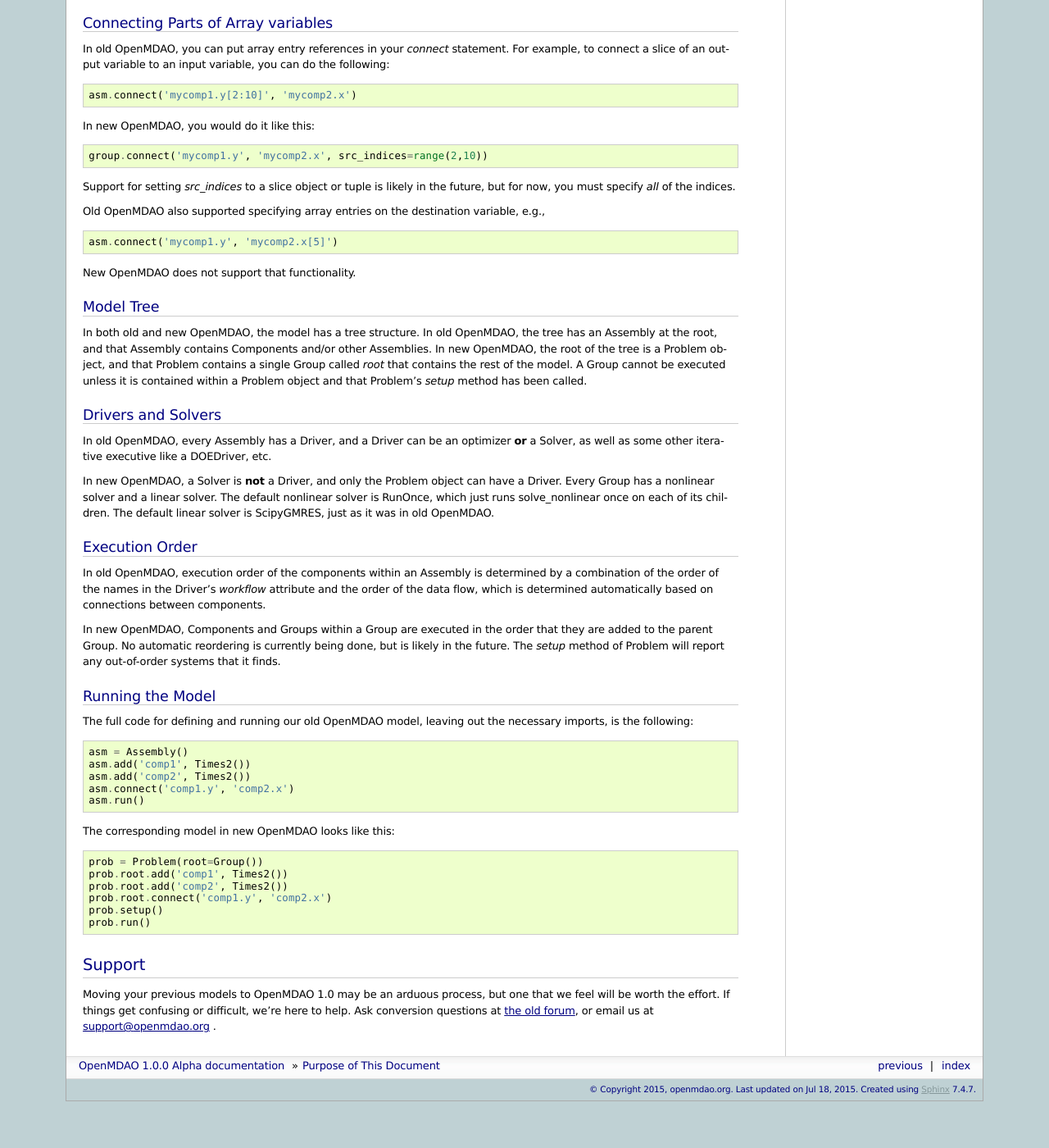
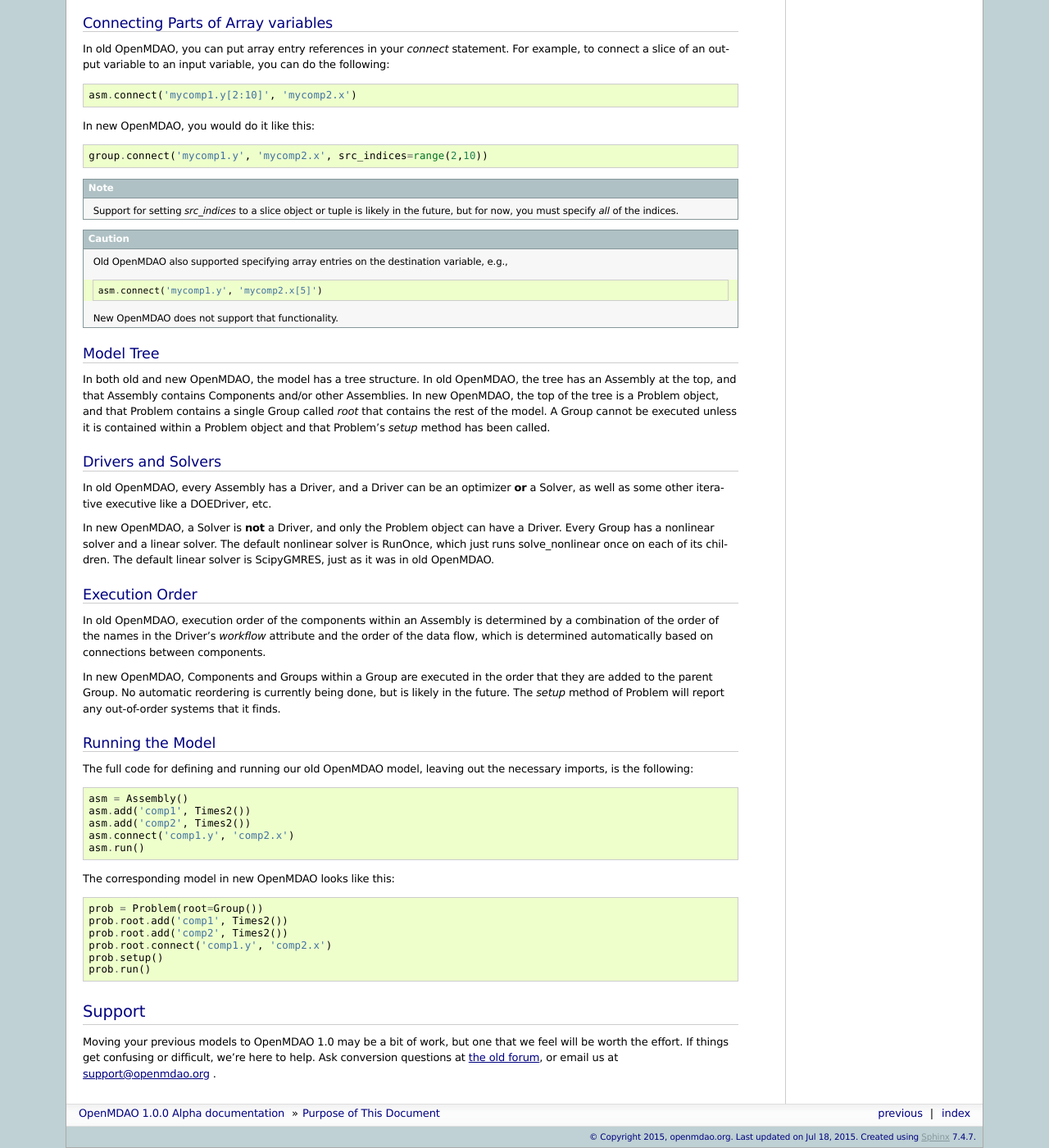
Before and after one commit to OpenMDAO/OpenMDAO1, a Sphinx documentation site: the page built from openmdao/docs/conversion-guide/conversion.rst, in a window 1280 px wide and 1400 px high, scrolled down 4729 px. Shown: the whole window at 82% size. Built offline with Sphinx 7.4.7, drawn with Linux system fonts in a browser that asks for light colours; pages that are not in the unit, such as notebooks, are missing from menus; before the commit the page ends 6072 px from its top, so only the background shows below that.

Commit message:
some more tweaks to conversion

```diff
--- a/openmdao/docs/conversion-guide/conversion.rst
+++ b/openmdao/docs/conversion-guide/conversion.rst
@@ -418,25 +418,29 @@ In new OpenMDAO, you would do it like this:
 
     group.connect('mycomp1.y', 'mycomp2.x', src_indices=range(2,10))
 
-Support for setting *src_indices* to a slice object or tuple is likely
-in the future, but for now, you must specify *all* of the indices.
+.. note::
 
-Old OpenMDAO also supported specifying array entries on the destination
-variable, e.g.,
+  Support for setting *src_indices* to a slice object or tuple is likely
+  in the future, but for now, you must specify *all* of the indices.
 
-::
+.. caution::
 
-    asm.connect('mycomp1.y', 'mycomp2.x[5]')
+  Old OpenMDAO also supported specifying array entries on the destination
+  variable, e.g.,
 
-New OpenMDAO does not support that functionality.
+  ::
+
+      asm.connect('mycomp1.y', 'mycomp2.x[5]')
+
+  New OpenMDAO does not support that functionality.
 
 ----------
 Model Tree
 ----------
 
 In both old and new OpenMDAO, the model has a tree structure.  In old OpenMDAO,
-the tree has an Assembly at the root, and that Assembly contains Components
-and/or other Assemblies. In new OpenMDAO, the root of the tree is a
+the tree has an Assembly at the top, and that Assembly contains Components
+and/or other Assemblies. In new OpenMDAO, the top of the tree is a
 Problem object, and that Problem contains a single Group called *root* that
 contains the rest of the model. A Group cannot be executed unless it is
 contained within a Problem object and that Problem's *setup* method has been
@@ -500,7 +504,7 @@ The corresponding model in new OpenMDAO looks like this:
 Support
 =======
 
-Moving your previous models to OpenMDAO 1.0 may be an arduous process, but one
+Moving your previous models to OpenMDAO 1.0 may be a bit of work, but one
 that we feel will be worth the effort.  If things get confusing or
 difficult, we're here to help.  Ask conversion questions at `the old forum`_,
 or email us at support@openmdao.org .
```
